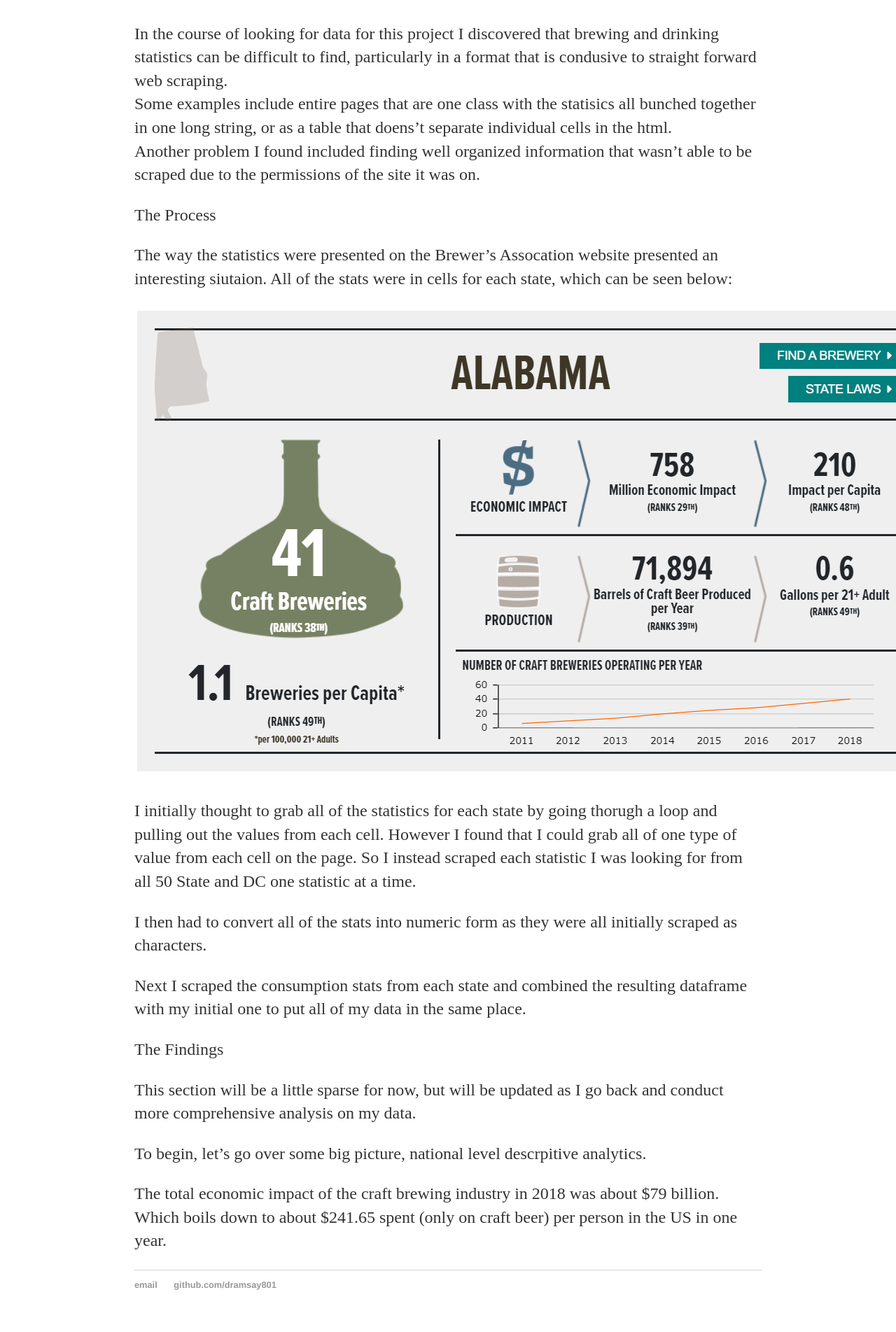
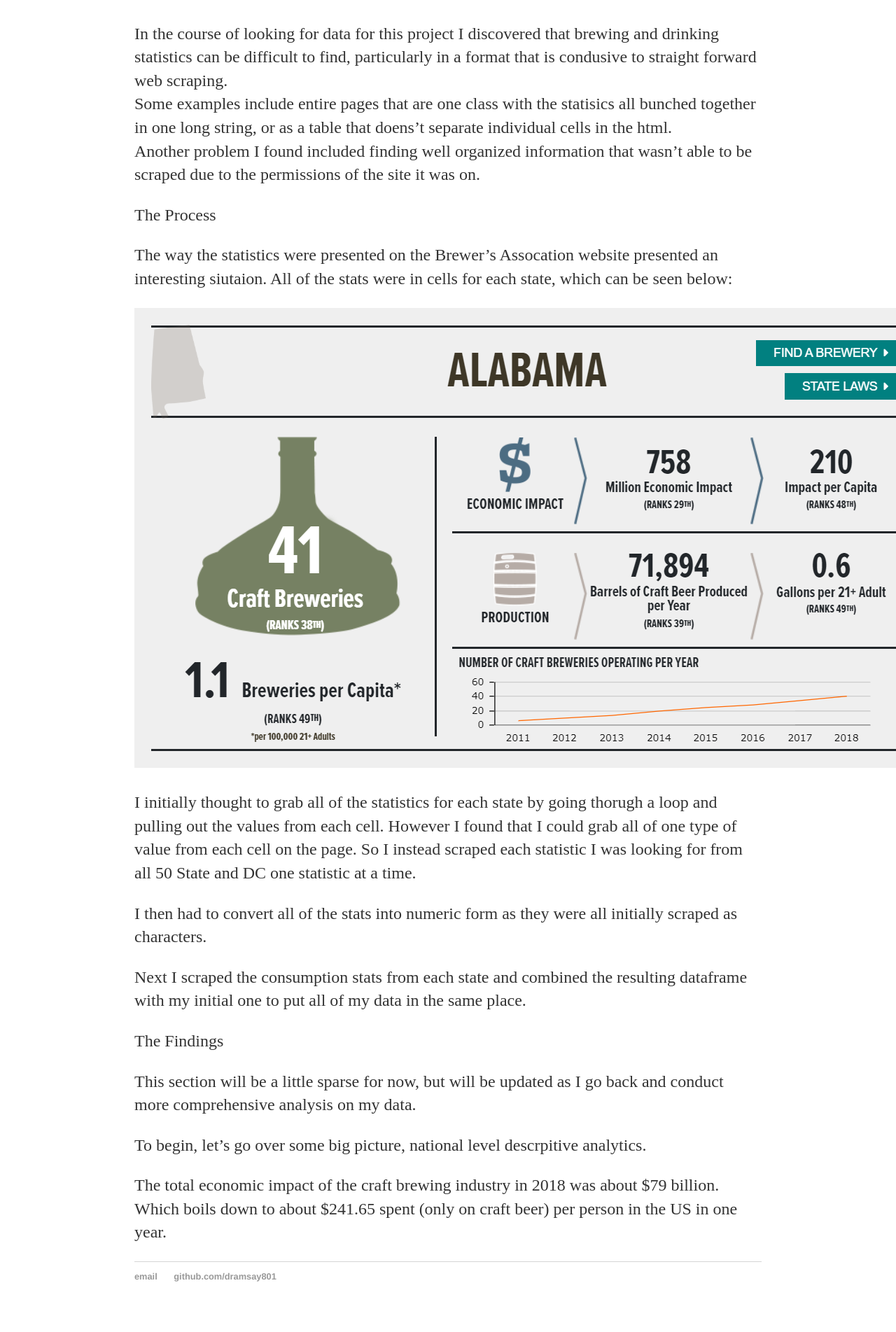
Before and after one commit to dramsay801/dramsay801.github.io, a Jekyll site: the page built from _posts/2019-10-31-Project-Post.md, in a window 1280 px wide. Shown: the part 804-2707 px from the top of the page at 70% size. Built offline with Jekyll 4.4.1, drawn with Linux system fonts in a browser that asks for light colours.

Commit message:
Update 2019-10-31-Project-Post.md

```diff
--- a/_posts/2019-10-31-Project-Post.md
+++ b/_posts/2019-10-31-Project-Post.md
@@ -29,7 +29,7 @@ The Process
 The way the statistics were presented on the  Brewer's Assocation website presented an interesting siutaion.
 All of the stats were in cells for each state, which can be seen below:
 
-![Image](https://github.com/dramsay801/dramsay801.github.io/blob/master/images/Cellpic.PNG)
+![Image](https://github.com/dramsay801/dramsay801.github.io/blob/master/images/Capture.PNG)
 
 
 I initially thought to grab all of the statistics for each state by going thorugh a loop and pulling out the values from each cell.
```
